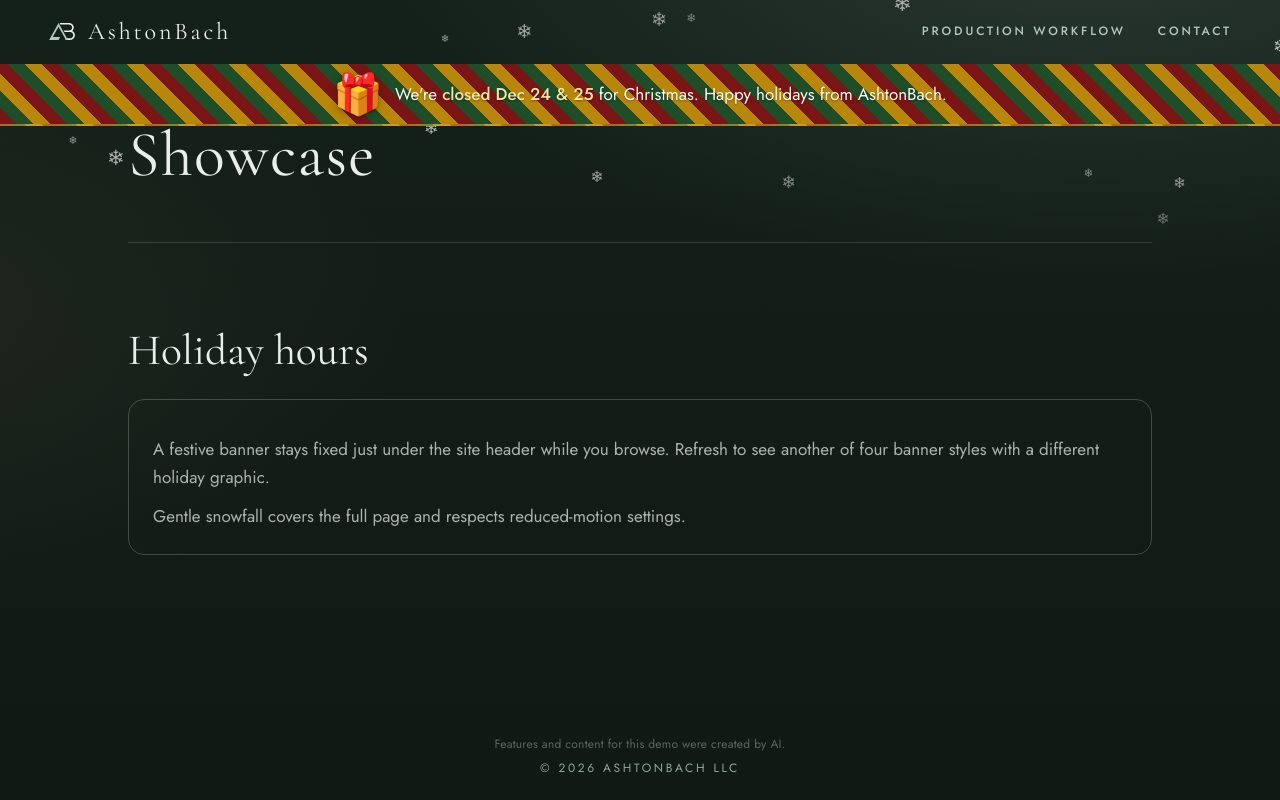
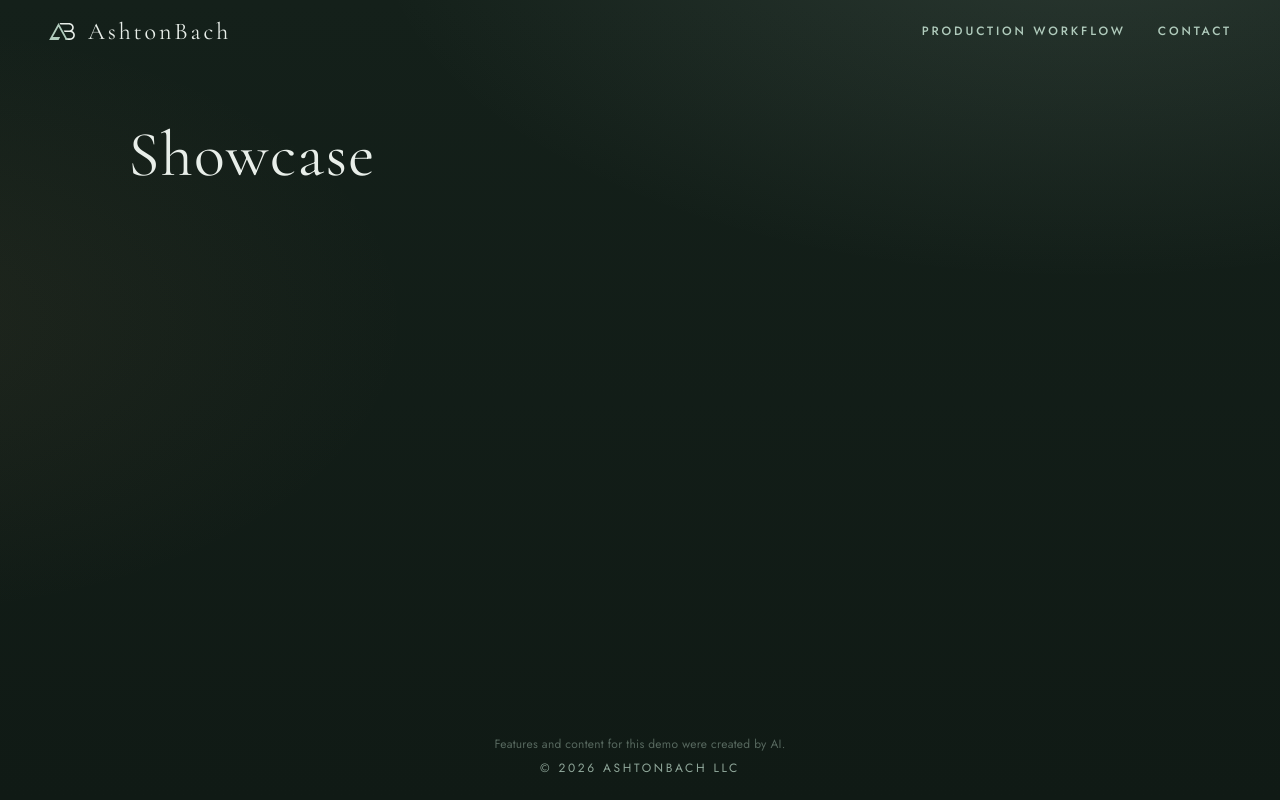
Before and after one commit to ashtonbach/agent-showcase, a Next.js app: page / in a window 1280 px wide. Built offline with nearby package versions, Linux system fonts and the light colour scheme.

Commit message:
Base: lab slot empty, from main e3ab4ab (Author: Alder)

```diff
--- a/app/lab/custom-1792469967/index.tsx
+++ /dev/null
@@ -1,89 +0,0 @@
-"use client";
-import { useEffect, useState, type CSSProperties } from "react";
-
-const VARIATIONS = [
-  { emoji: "🎄", accent: "lab-v0" },
-  { emoji: "⭐", accent: "lab-v1" },
-  { emoji: "🎁", accent: "lab-v2" },
-  { emoji: "❄️", accent: "lab-v3" },
-];
-
-const css = `
-.lab-wrap{width:min(720px,100%);margin:8px auto 56px;padding-top:108px}
-.lab-banner{position:fixed;left:0;right:0;top:var(--header-h,64px);z-index:18;max-height:100px;display:flex;align-items:center;justify-content:center;padding:10px 16px;box-sizing:border-box;border-bottom:2px solid rgba(212,175,55,.55);pointer-events:none}
-.lab-v0{background:linear-gradient(90deg,#8b1a1a,#1a5c2e 50%,#8b6914)}
-.lab-v1{background:linear-gradient(135deg,#6d1212,#2d6b3a 40%,#c9a227 80%)}
-.lab-v2{background:repeating-linear-gradient(45deg,#7a1515,#7a1515 12px,#1e4d28 12px,#1e4d28 24px,#b8860b 24px,#b8860b 36px)}
-.lab-v3{background:linear-gradient(180deg,#9b2222,#246b38);border-top:3px solid #d4af37}
-.lab-banner-inner{display:flex;align-items:center;gap:12px;max-width:960px;color:#fffef5;text-align:center;font-family:var(--sans);font-size:clamp(14px,2.8vw,17px);line-height:1.35;text-shadow:0 1px 2px rgba(0,0,0,.35)}
-.lab-banner-art{font-size:clamp(28px,6vw,40px);line-height:1;filter:drop-shadow(0 2px 4px rgba(0,0,0,.25))}
-.lab-banner strong{color:#f5e6a8;font-weight:500}
-.lab-card{border:1px solid rgba(176,203,188,.28);border-radius:16px;padding:24px;color:var(--mist)}
-.lab-card p{margin-top:12px;color:var(--muted)}
-.lab-h2{font-family:var(--serif);font-weight:400;font-size:30px;color:var(--mist);margin-bottom:16px}
-.lab-snow{position:fixed;inset:0;z-index:12;pointer-events:none;overflow:hidden}
-.lab-flake{position:absolute;top:-8%;color:rgba(255,255,255,.85);font-size:var(--fs,14px);animation:lab-snow-fall var(--dur,12s) linear infinite;animation-delay:var(--del,0s);opacity:var(--op,.7)}
-@keyframes lab-snow-fall{to{transform:translateY(110vh) translateX(20px)}}
-@media (prefers-reduced-motion:reduce){.lab-flake{animation:none;opacity:.35}}
-@media (max-width:600px){.lab-wrap{padding-top:96px}.lab-banner{padding:8px 12px}}
-`;
-
-export default function Lab() {
-  const [variant, setVariant] = useState(0);
-  const [flakes, setFlakes] = useState<{ l: number; fs: number; dur: number; del: number; op: number }[]>([]);
-
-  useEffect(() => {
-    setVariant(Math.floor(Math.random() * 4));
-    setFlakes(
-      Array.from({ length: 28 }, () => ({
-        l: Math.random() * 100,
-        fs: 10 + Math.random() * 14,
-        dur: 8 + Math.random() * 10,
-        del: Math.random() * 8,
-        op: 0.45 + Math.random() * 0.45,
-      }))
-    );
-  }, []);
-
-  const v = VARIATIONS[variant];
-  return (
-    <section data-lab="custom-1792469967" aria-labelledby="lab-holiday-h2" className="lab-wrap">
-      <h2 id="lab-holiday-h2" className="lab-h2">Holiday hours</h2>
-      <div className={`lab-banner ${v.accent}`} aria-live="polite">
-        <div className="lab-banner-inner">
-          <span className="lab-banner-art" aria-hidden="true">{v.emoji}</span>
-          <p>
-            We&apos;re <strong>closed Dec 24 &amp; 25</strong> for Christmas. Happy holidays from AshtonBach.
-          </p>
-        </div>
-      </div>
-      <div className="lab-snow" aria-hidden="true">
-        {flakes.map((f, i) => (
-          <span
-            key={i}
-            className="lab-flake"
-            style={
-              {
-                left: `${f.l}%`,
-                "--fs": `${f.fs}px`,
-                "--dur": `${f.dur}s`,
-                "--del": `${f.del}s`,
-                "--op": f.op,
-              } as CSSProperties
-            }
-          >
-            ❄
-          </span>
-        ))}
-      </div>
-      <div className="lab-card">
-        <p>
-          A festive banner stays fixed just under the site header while you browse. Refresh to see another
-          of four banner styles with a different holiday graphic.
-        </p>
-        <p>Gentle snowfall covers the full page and respects reduced-motion settings.</p>
-      </div>
-      <style>{css}</style>
-    </section>
-  );
-}
--- a/app/page.tsx
+++ b/app/page.tsx
@@ -1,4 +1,3 @@
-import Lab from "./lab/custom-1792469967";
 import { readDemoKey, demoTitle } from "./demo-name";
 const demoKey = readDemoKey();
 const demoName = demoTitle();
@@ -6,7 +5,7 @@ export default function Page() {
   return (
     <div className="page-stack">
       <h1 className="demo-title" data-i18n={demoKey}>{demoName}</h1>
-      <Lab /> {/* lab:slot */}
+      {/* lab:slot */}
     </div>
   );
 }
```
